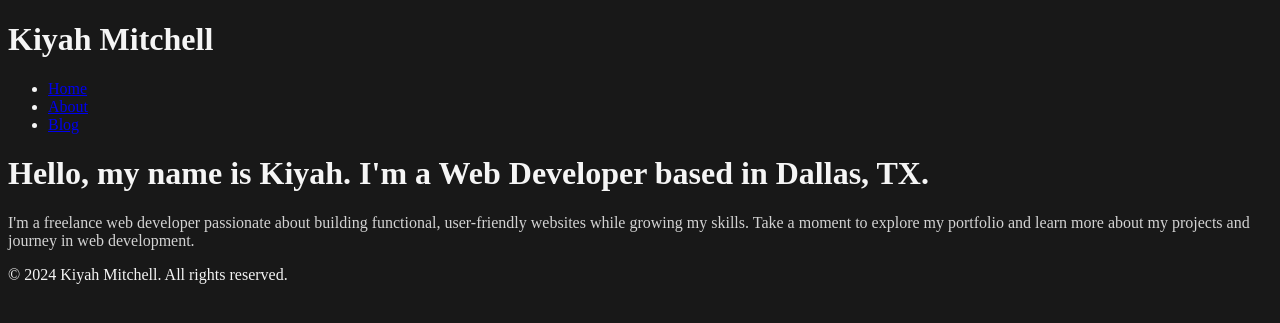
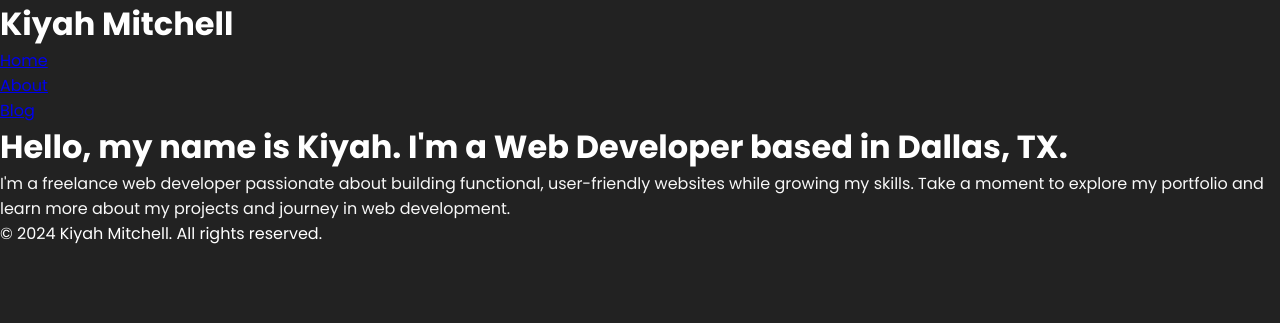
Before and after one commit to kiyahmitchell/kiyahmitchell.github.io, a Jekyll site: the page built from index.html, in a window 1280 px wide. Shown: the top 323 px of the page. Built offline with Jekyll 4.4.1, drawn with Linux system fonts in a browser that asks for light colours.

Commit message:
Update styles.css

```diff
--- a/assets/css/styles.css
+++ b/assets/css/styles.css
@@ -1,8 +1,14 @@
+* {
+  margin: 0;
+  padding: 0;
+  box-sizing: border-box;
+  font-family: 'Poppins', sans-serif;
+}
 body {
-    background-color: #181818;
-    color: whitesmoke;
+  background-color: #222222;
+  color: rgb(255, 255, 255);
 }
 
-.hero p{
-    color: lightgrey;
+.hero p {
+  color: rgb(248, 248, 248);
 }
```
